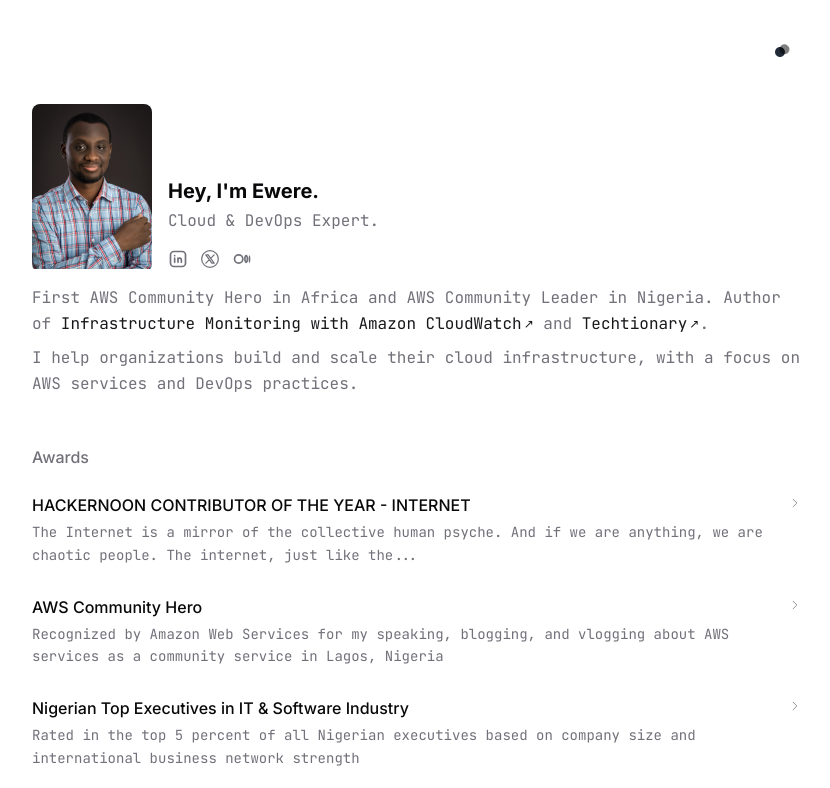
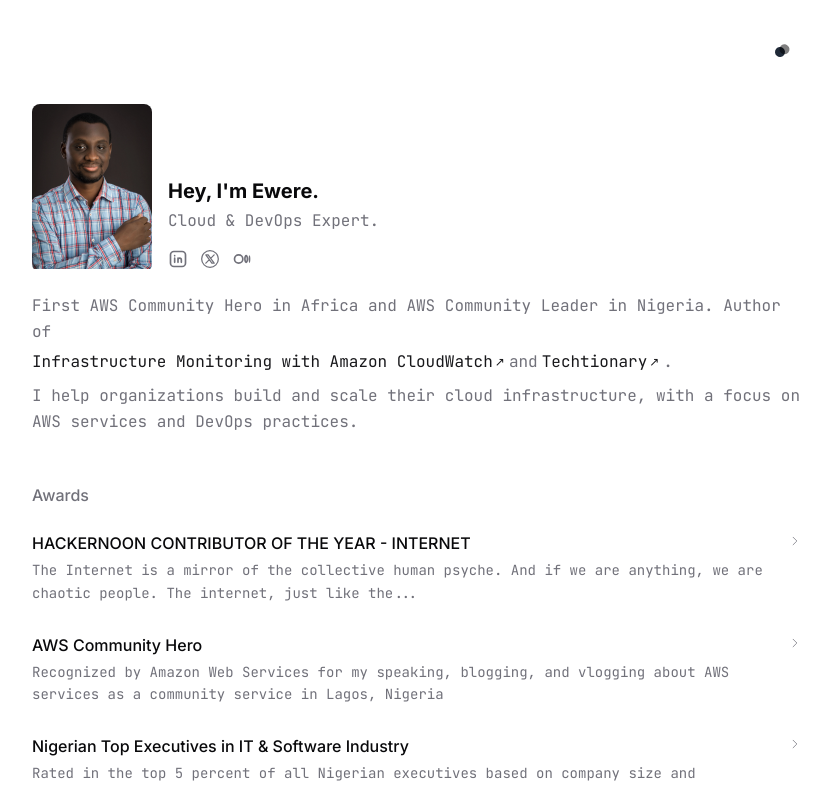
Before and after one commit to Bethel-nz/ewere.tech, a Next.js app: page / in a window 1280 px wide. Shown: the top 788 px of the page, without its empty margins (224-1054 px from the left). Built offline with nearby package versions, Linux system fonts and the light colour scheme.

Commit message:
fix: llink should be inline (ps: didnt run a visual test)

```diff
--- a/components/bio.tsx
+++ b/components/bio.tsx
@@ -1,7 +1,6 @@
 'use client';
 
 import { motion } from 'motion/react';
-import Link from 'next/link';
 import { ImageSlider } from './image-slider';
 import { SocialLinks } from './social-links';
 
@@ -22,32 +21,29 @@
 				</div>
 			</div>
 
-			<div className="space-y-2 text-base">
-				<p className="text-muted-foreground leading-relaxed">
-					First AWS Community Hero in Africa and AWS Community Leader in Nigeria. Author of{' '}
-					<span className="inline-block">
-						<Link
+			<div className="space-y-2 text-base mt-6">
+				<p className="text-muted-foreground leading-relaxed flex flex-wrap gap-1 items-center">
+					First AWS Community Hero in Africa and AWS Community Leader in Nigeria. Author of
+					<a
 						href="https://www.packtpub.com/en-us/product/infrastructure-monitoring-with-amazon-cloudwatch-9781800566057"
-							className="text-primary hover:underline inline-flex items-center gap-0.5"
+						className="text-primary hover:underline inline-flex items-center"
 						target="_blank"
 						rel="noopener noreferrer"
 					>
 						Infrastructure Monitoring with Amazon CloudWatch
-							<span className="text-xs">↗</span>
-						</Link>
-					</span>
-					{' '}and{' '}
-					<span className="inline-block">
-						<Link
+						<span className="text-xs ml-0.5">↗</span>
+					</a>
+					and
+					<a
 						href="https://www.amazon.co.uk/Techtionary-dictionary-simplified-meaning-words-ebook/dp/B0BTJDWKRF"
-							className="text-primary hover:underline inline-flex items-center gap-0.5"
+						className="text-primary hover:underline inline-flex items-center"
 						target="_blank"
 						rel="noopener noreferrer"
 					>
 						Techtionary
-							<span className="text-xs">↗</span>
-						</Link>
-					</span>.
+						<span className="text-xs ml-0.5">↗</span>
+					</a>
+					.
 				</p>
 
 				<p className="text-muted-foreground leading-relaxed">
```
Lines whose indentation alone changed are shown as unchanged.
